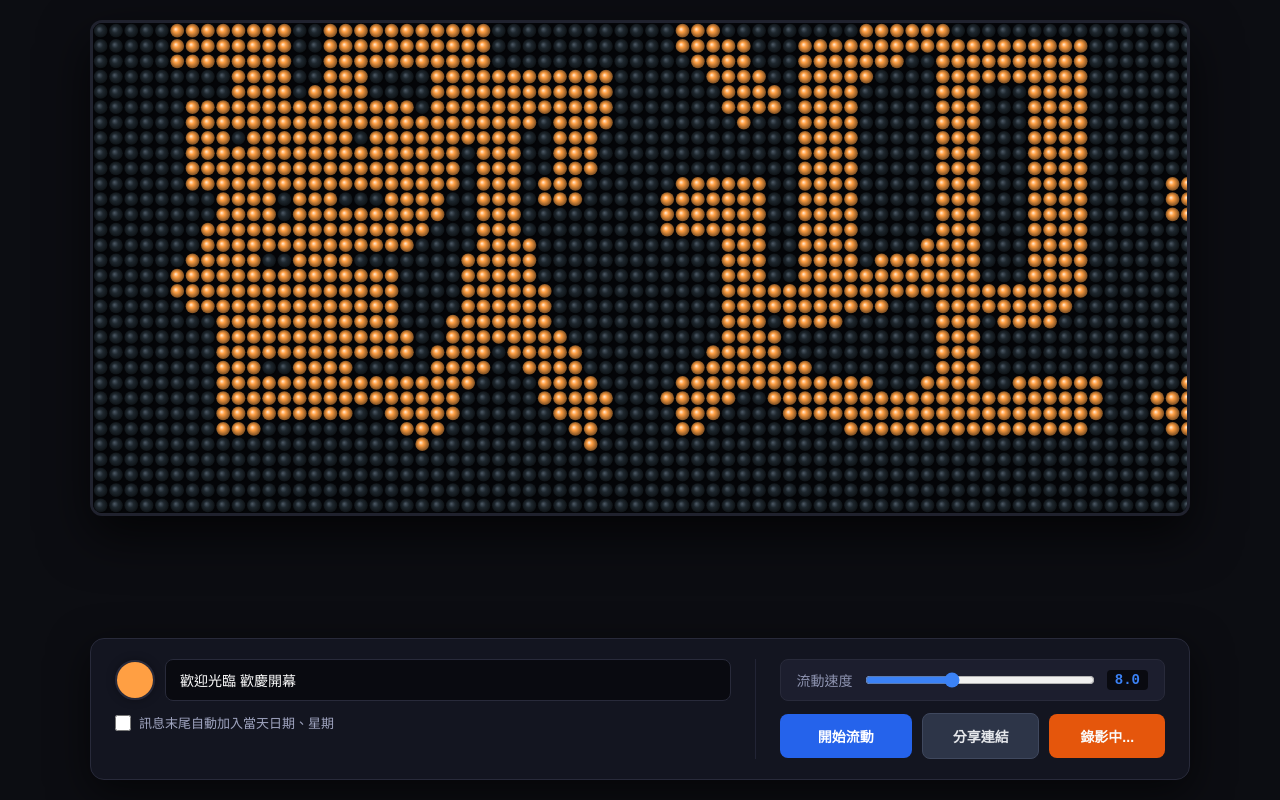
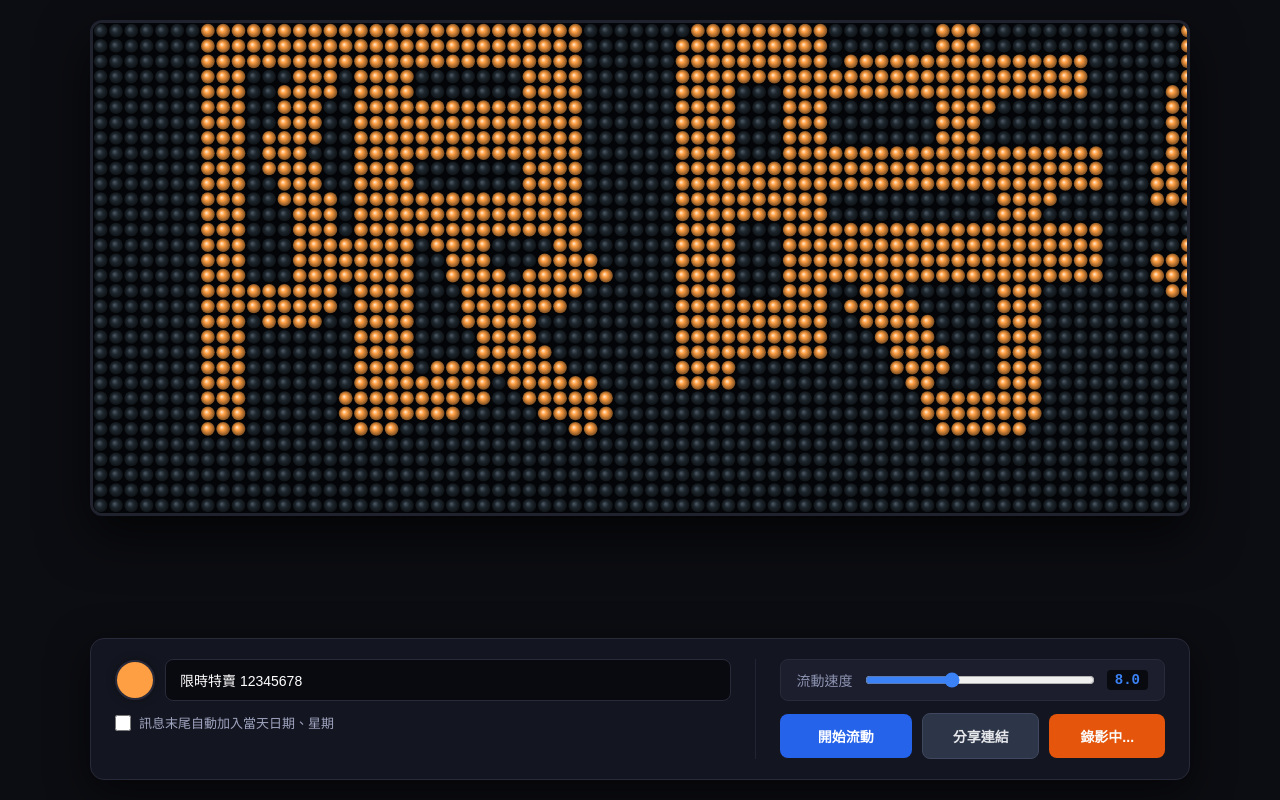
Before and after one commit to kuochili-ops/Marble-message, a plain HTML site: page index.html in a window 1280 px wide. Both pictures are taken after a click on the button "錄影下載". Drawn offline with Linux system fonts and the light colour scheme.

Commit message:
Refactor HTML title and comments for clarity

```diff
--- a/index.html
+++ b/index.html
@@ -3,7 +3,7 @@
 <head>
     <meta charset="UTF-8">
     <meta name="viewport" content="width=device-width, initial-scale=1.0">
-    <title>32x32 高精細點陣彈珠跑馬燈 (智能日期排版優化版)</title>
+    <title>32x32 高精細點陣彈珠跑馬燈 (文字緊湊排版優化版)</title>
     <style>
         * {
             box-sizing: border-box;
@@ -45,7 +45,7 @@
             display: block;
         }
 
-        /* 👑 全新優化：現代化高質感雙區塊控制面板 */
+        /* 現代化高質感雙區塊控制面板 */
         .controls {
             width: 100%;
             max-width: 1100px;
@@ -54,18 +54,17 @@
             padding: 20px 24px;
             border-radius: 14px;
             display: grid;
-            grid-template-columns: 1.8fr 1.2fr; /* 黃金比例分配左、右大區塊 */
+            grid-template-columns: 1.8fr 1.2fr;
             gap: 24px;
             margin-top: 16px;
             box-shadow: 0 12px 40px rgba(0, 0, 0, 0.6);
         }
 
-        /* 純分享模式完全隱藏介面 */
         .controls.pure-mode {
             display: none !important;
         }
 
-        /* 左側大區塊：內容管理區（垂直排列） */
+        /* 左側大區塊 */
         .control-left {
             display: flex;
             flex-direction: column;
@@ -95,7 +94,7 @@
             box-shadow: 0 0 0 3px rgba(59, 130, 246, 0.15);
         }
 
-        /* 精緻的圓形色彩選擇器 */
+        /* 圓形色彩選擇器 */
         .color-picker-wrapper {
             position: relative;
             width: 40px;
@@ -149,7 +148,7 @@
             cursor: pointer;
         }
 
-        /* 右側大區塊：物理參數與系統動作 */
+        /* 右側大區塊 */
         .control-right {
             display: flex;
             flex-direction: column;
@@ -200,7 +199,6 @@
             width: 100%;
         }
 
-        /* 按鈕核心樣式 */
         button {
             flex: 1;
             padding: 12px 16px;
@@ -220,7 +218,7 @@
         .play-btn {
             background: #2563eb;
             color: white;
-            flex: 1.2; /* 流動按鈕稍微寬一點，強調主要操作 */
+            flex: 1.2;
         }
         .play-btn:hover {
             background: #1d4ed8;
@@ -258,7 +256,6 @@
             100% { opacity: 1; }
         }
 
-        /* RWD 斷點優化：防止極端小螢幕元件碎裂 */
         @media (max-width: 900px) {
             body {
                 overflow-y: auto;
@@ -283,15 +280,13 @@
         <canvas id="marbleCanvas"></canvas>
     </div>
 
-    <!-- 優化後結構分明的完整呈現介面 -->
     <div class="controls" id="controlPanel">
-        <!-- 左側：內容配置大區塊 -->
         <div class="control-left">
             <div class="input-row">
                 <div class="color-picker-wrapper" title="更換文字顏色">
                     <input type="color" id="textColorPicker" value="#ff9f43">
                 </div>
-                <input type="text" id="textInput" value="歡迎光臨 歡慶開幕" placeholder="請輸入跑馬燈文字...">
+                <input type="text" id="textInput" value="限時特賣 12345678" placeholder="請輸入跑馬燈文字...">
             </div>
             <div class="options-row">
                 <label class="checkbox-label">
@@ -301,7 +296,6 @@
             </div>
         </div>
 
-        <!-- 右側：參數微調與功能按鈕區 -->
         <div class="control-right">
             <div class="slider-row">
                 <span class="speed-label">流動速度</span>
@@ -380,14 +374,14 @@
             speedValue.textContent = val.toFixed(1);
         });
 
-        // 📅 取得格式化日期與星期的函式 (例如: 5/21 星期四)
+        // 📅 拿掉括號的純淨版日期時間字串
         function getFormattedDateString() {
             const now = new Date();
             const month = now.getMonth() + 1;
             const date = now.getDate();
             const dayNames = ["星期日", "星期一", "星期二", "星期三", "星期四", "星期五", "星期六"];
             const dayName = dayNames[now.getDay()];
-            return ` (${month}/${date} ${dayName})`;
+            return ` ${month}/${date} ${dayName}`;
         }
 
         class MarqueeMarble {
@@ -463,38 +457,84 @@
             MATRIX_COLS = Math.floor(width / (ballRadius * 2));
         }
 
-        function generateLongTextMatrix(text) {
-            const fontCanvas = document.createElement('canvas');
-            const fontCtx = fontCanvas.getContext('2d');
-            fontCtx.imageSmoothingEnabled = false;
+        // 🚀 核心升級：具備「動態字元邊界裁切（壓縮間距）」的點陣生成引擎
+        function generateCompactDynamicMatrix(text) {
+            const size = 32;
+            const singleCanvas = document.createElement('canvas');
+            const singleCtx = singleCanvas.getContext('2d');
+            singleCanvas.width = size;
+            singleCanvas.height = size;
 
-            const size = 32;
-            fontCanvas.width = size * text.length;
-            fontCanvas.height = size;
-
-            fontCtx.fillStyle = '#000';
-            fontCtx.fillRect(0, 0, fontCanvas.width, fontCanvas.height);
-
-            fontCtx.font = `bold 30px "PMingLiU", "MingLiU", "SimSun", "Songti TC", serif`;
-            fontCtx.textBaseline = 'middle';
-            fontCtx.textAlign = 'center';
-            fontCtx.fillStyle = '#fff';
+            let finalMatrix = Array.from({ length: size }, () => []);
 
             for (let i = 0; i < text.length; i++) {
-                fontCtx.fillText(text[i], size * i + (size / 2), (size / 2) + 1);
-            }
+                const char = text[i];
 
-            const imgData = fontCtx.getImageData(0, 0, fontCanvas.width, fontCanvas.height);
-            const data = imgData.data;
+                // 清空畫布準備繪製單一字元
+                singleCtx.fillStyle = '#000';
+                singleCtx.fillRect(0, 0, size, size);
 
-            let textMatrix = Array.from({ length: size }, () => []);
-            for (let y = 0; y < size; y++) {
-                for (let x = 0; x < fontCanvas.width; x++) {
-                    const idx = (y * fontCanvas.width + x) * 4;
-                    textMatrix[y].push(data[idx] > 120 ? 1 : 0);
+                singleCtx.font = `bold 30px "PMingLiU", "MingLiU", "SimSun", "Songti TC", "Arial", sans-serif`;
+                singleCtx.textBaseline = 'middle';
+                singleCtx.textAlign = 'center';
+                singleCtx.fillStyle = '#fff';
+                singleCtx.fillText(char, size / 2, (size / 2) + 1);
+
+                const imgData = singleCtx.getImageData(0, 0, size, size);
+                const data = imgData.data;
+
+                // 提取這個字元的 32x32 布林陣列
+                let charGrid = Array.from({ length: size }, () => []);
+                for (let y = 0; y < size; y++) {
+                    for (let x = 0; x < size; x++) {
+                        const idx = (y * size + x) * 4;
+                        charGrid[y].push(data[idx] > 120 ? 1 : 0);
+                    }
+                }
+
+                // 🧐 掃描該字元的實體點陣邊界 (左邊界與右邊界)
+                let minX = size;
+                let maxX = 0;
+                let hasPixels = false;
+
+                for (let x = 0; x < size; x++) {
+                    for (let y = 0; y < size; y++) {
+                        if (charGrid[y][x] === 1) {
+                            if (x < minX) minX = x;
+                            if (x > maxX) maxX = x;
+                            hasPixels = true;
+                        }
+                    }
+                }
+
+                // 核心裁切邏輯
+                let startCol = 0;
+                let endCol = size - 1;
+
+                // 如果是空白字元，給予固定的窄間距
+                if (!hasPixels) {
+                    startCol = 0;
+                    endCol = 10;
+                } else {
+                    // 如果是英數字或標點（通常左右留白極多），進行精確裁切，並補上 1 像素安全中斷點
+                    const charCode = char.charCodeAt(0);
+                    const isFullWidth = charCode > 255; // 判斷是否為中文字/全形
+
+                    if (!isFullWidth) {
+                        startCol = Math.max(0, minX - 1);
+                        endCol = Math.min(size - 1, maxX + 1);
+                    }
+                    // 全形中文字則維持原寬度不變，保留霸氣排版
+                }
+
+                // 將裁切後的局部欄位合併到最終的總矩陣中
+                for (let y = 0; y < size; y++) {
+                    for (let x = startCol; x <= endCol; x++) {
+                        finalMatrix[y].push(charGrid[y][x]);
+                    }
                 }
             }
-            return textMatrix;
+            return finalMatrix;
         }
 
         function buildScene() {
@@ -505,13 +545,13 @@
             isMarqueePhase = false;
             marqueeDelayCounter = 0;
 
-            // 🚀 核心邏輯：檢查是否勾選加入日期，動態組合最終字串
             let finalOutputText = textInput.value || " ";
             if (addDateCheckbox.checked) {
                 finalOutputText += getFormattedDateString();
             }
 
-            const textMatrix = generateLongTextMatrix(finalOutputText);
+            // 改用緊湊型字元矩陣生成器
+            const textMatrix = generateCompactDynamicMatrix(finalOutputText);
             const totalTextPixelsWidth = textMatrix[0].length;
 
             const firstTwoWordsWidth = Math.min(64, totalTextPixelsWidth);
@@ -604,7 +644,7 @@
 
                 const a = document.createElement('a');
                 a.href = url;
-                a.download = `marble_marquee_date_${new Date().getTime()}.webm`;
+                a.download = `marble_marquee_compact_${new Date().getTime()}.webm`;
                 document.body.appendChild(a);
                 a.click();
 
@@ -627,7 +667,7 @@
             mediaRecorder.stop();
         }
 
-        // 🔗 產生分享連結（新增 showDate 狀態傳遞）
+        // 產生分享連結
         function generateShareLink() {
             const textValue = encodeURIComponent(textInput.value);
             const speedValue = speedSlider.value;
```
